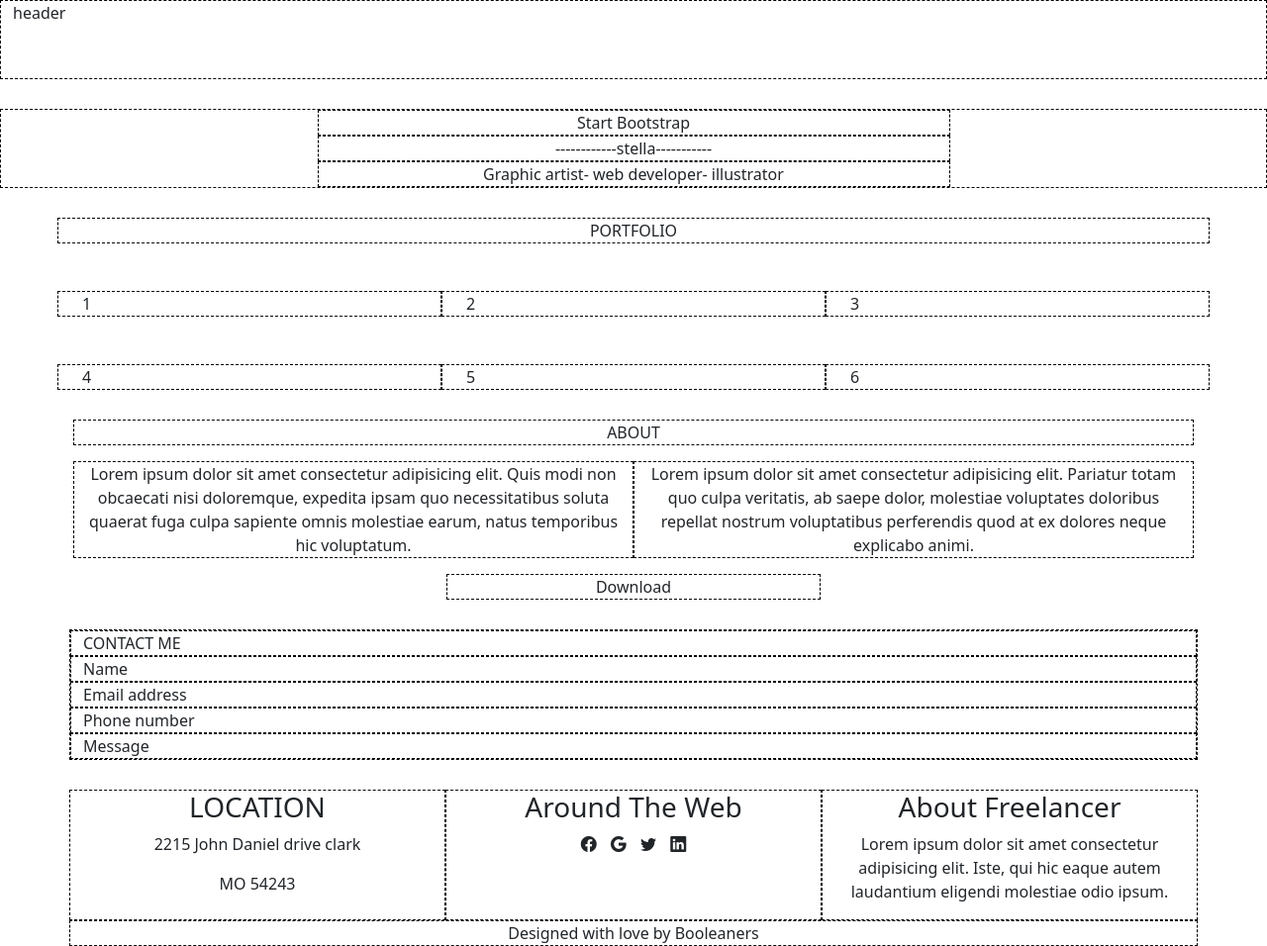
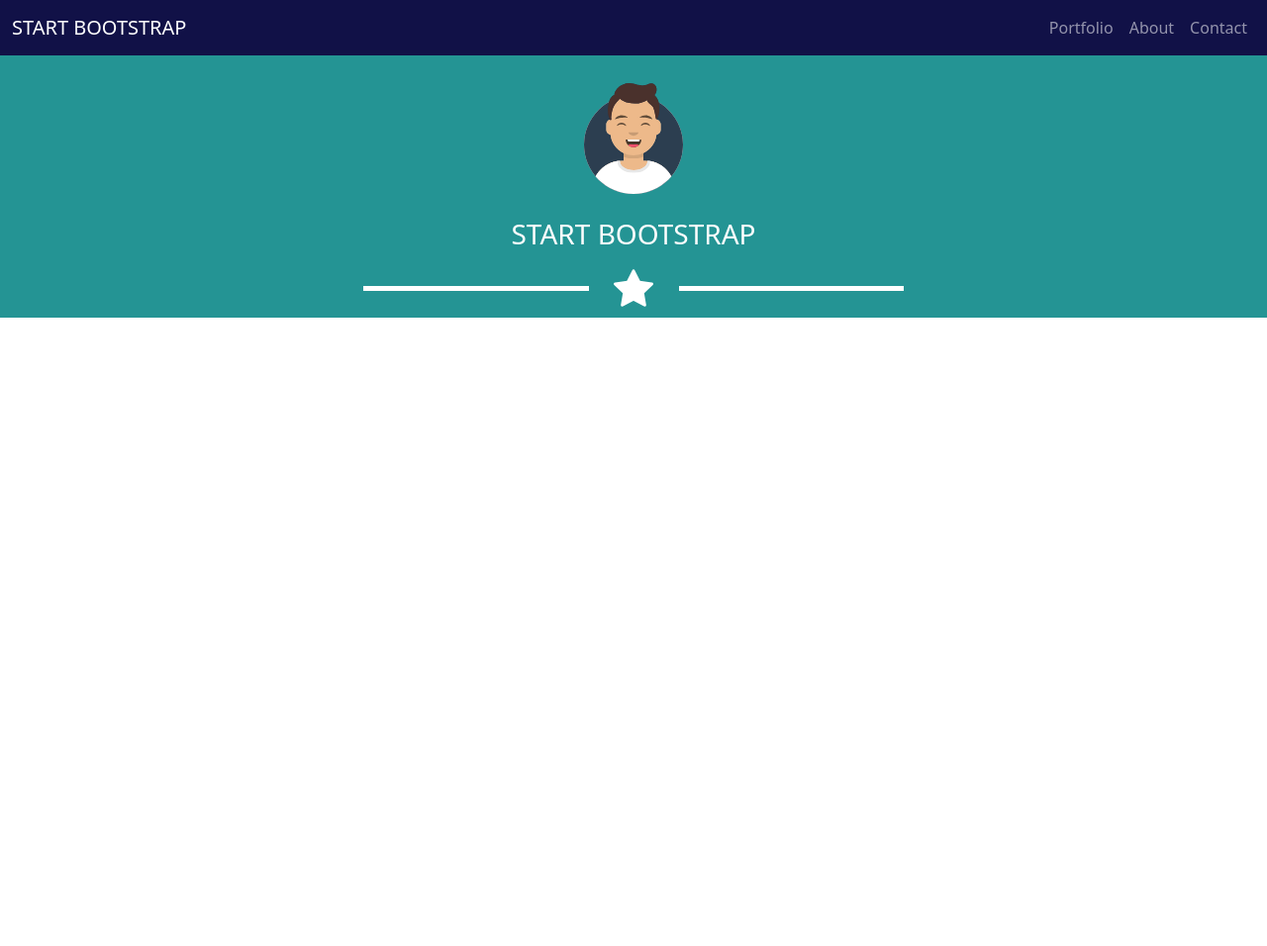
Before and after one commit to daniele-pipino/html-css-bootstrap-freelancer, a plain HTML site: page index.html in a window 1280 px wide. Shown: the whole page at 99% size. After the commit the page ends 800 px from the top, so only its background shows below. Drawn offline with nearby package versions, Linux system fonts and the light colour scheme.

Commit message:
Header completo

```diff
--- a/index.html
+++ b/index.html
@@ -10,94 +10,48 @@
     <title>Document</title>
 </head>
 <body>
-    <header class="container-fluid dashed">
-        header
-    </header>
-    <main>
-        <!-- jumbotron -->
-        <section id="jumbotron">
-            <div class="container-fluid dashed">
-                <div class="row">
-                    <div class="col-6 offset-3 dashed t-center">Start Bootstrap</div>
-                    <div class="col-6 offset-3 dashed t-center">------------stella-----------</div>
-                    <div class="col-6 offset-3 dashed t-center">Graphic artist- web developer- illustrator</div>
-                </div>
-            </div>
-        </section>
-        <!-- portfolio -->
-        <section id="portfolio">
-            <div class="container">
-                <div class="row g-5">
-                    <div class="col-12 t-center dashed">PORTFOLIO</div>
-                    <div class="col-12 col-md-6 col-lg-4 dashed">1</div>
-                    <div class="col-12 col-md-6 col-lg-4 dashed">2</div>
-                    <div class="col-12 col-md-6 col-lg-4 dashed">3</div>
-                    <div class="col-12 col-md-6 col-lg-4 dashed">4</div>
-                    <div class="col-12 col-md-6 col-lg-4 dashed">5</div>
-                    <div class="col-12 col-md-6 col-lg-4 dashed">6</div>
-                </div>
-            </div>
-        </section>
-
-        <!-- about section -->
-
-        <section class="about">
-            <div class="container">
-                <div class="row g-3">
-                    <div class="col-12 dashed t-center">
-                        ABOUT
-                    </div>
-                    <div class="col-12-sm col-md-6 dashed t-center">Lorem ipsum dolor sit amet consectetur adipisicing elit. Quis modi non obcaecati nisi doloremque, expedita ipsam quo necessitatibus soluta quaerat fuga culpa sapiente omnis molestiae earum, natus temporibus hic voluptatum.</div>
-                    <div class="col-12-sm col-md-6 dashed t-center">Lorem ipsum dolor sit amet consectetur adipisicing elit. Pariatur totam quo culpa veritatis, ab saepe dolor, molestiae voluptates doloribus repellat nostrum voluptatibus perferendis quod at ex dolores neque explicabo animi.</div>
-                    <div class="col-4 offset-4 t-center dashed">Download</div>
-                </div>
-            </div>
-        </section>
-        <!-- contact section -->
-        <section id="contact">
-            <div class="container dashed">
-                <div class="row ">
-                    <div class="col-12 dashed">CONTACT ME</div>
-                    <div class="col-12 dashed">Name</div>
-                    <div class="col-12 dashed">Email address</div>
-                    <div class="col-12  dashed">Phone number</div>
-                    <div class="col-12  dashed">Message</div>
-                </div>
-            </div>
-        </section>
-    </main>
-    <!-- footer -->
-    <footer>
-        <div class="container">
-            <div class="row ">
-                <div class="col-12-sm col-md-4 dashed t-center">
-                    <div class="location">
-                        <h3>LOCATION</h3>
-                        <p>2215 John Daniel drive clark</p>
-                        <p>MO 54243</p>
-                    </div>
-                </div>
-                <div class="col-12-sm col-md-4 dashed t-center">
-                    <div class="around-the-web ">
-                        <h3>Around The Web</h3>
-                        <i class="bi bi-facebook"></i>
-                        <i class="bi bi-google"></i>
-                        <i class="bi bi-twitter"></i>
-                        <i class="bi bi-linkedin"></i>
-
-                    </div>
-                </div>
-                <div class="col-12-sm col-md-4 dashed t-center">
-                    <div class="about-freelance">
-                        <h3>About Freelancer</h3>
-                        <p>Lorem ipsum dolor sit amet consectetur adipisicing elit. Iste, qui hic eaque autem laudantium eligendi molestiae odio ipsum.</p>
-                    </div>
-                </div>
-                <div class="col-12 dashed t-center">Designed with love by Booleaners</div>
-            </div>
+   <!-- header -->
+   <header>
+       <!-- nav -->
+    <nav class="navbar navbar-expand-md navbar-dark bg-blue">
+        <div class="container-fluid">
+          <a class="navbar-brand" href="#">START BOOTSTRAP</a>
+          <button class="navbar-toggler" type="button" data-bs-toggle="collapse" data-bs-target="#navbarNav" aria-controls="navbarNav" aria-expanded="false" aria-label="Toggle navigation">
+            <span class="navbar-toggler-icon"></span>
+          </button>
+          <div class="collapse navbar-collapse flex-grow-0" id="navbarNav">
+            <ul class="navbar-nav">
+              <li class="nav-item">
+                <a class="nav-link" aria-current="page" href="#">Portfolio</a>
+              </li>
+              <li class="nav-item">
+                <a class="nav-link" href="#">About</a>
+              </li>
+              <li class="nav-item">
+                <a class="nav-link" href="#">Contact</a>
+              </li>
+            </ul>
+          </div>
         </div>
-    </footer>
-
-
+      </nav>
+      <!-- jumbo section -->
+      <section id="jumbo" class="text-white pt-4 text-center bg-acqua">
+          <div class="container">
+              <div class="row">
+                  <div class="col-6 offset-3">
+                      <img src="./img/avatar.svg" alt="">
+                  </div>
+                  <div class="col-6 offset-3">
+                      <h1 class="mt-4 fs-3">START BOOTSTRAP</h1>
+                  </div>
+                  <div class="col-6 offset-3 d-flex align-items-center">
+                      <div class=" col-5 bg-body" style="height: 5px;"></div>
+                      <i class=" col-2 bi bi-star-fill fs-1"></i>
+                      <div class=" col-5 bg-body" style="height: 5px;"></div>
+                  </div>
+              </div>
+          </div>
+      </section>
+   </header>
 </body>
 </html>
--- a/style/style.css
+++ b/style/style.css
@@ -1,19 +1,11 @@
-header{
-    height: 80px;
+img{
+    width: 20%;
 }
 
-.dashed{
-    border: 1px dashed black;
+.bg-blue{
+    background-color: rgb(17, 17, 71);
 }
 
-.t-center{
-    text-align: center;
+.bg-acqua{
+    background-color: rgb(36, 148, 148);
 }
-
-section{
-    margin:30px 0;
-}
-
-i{
-    margin: 10px 5px;
-}
```
Also changed, not shown: img/avatar.svg (added), img/cabin.png (added), img/cake.png (added), img/circus.png (added), img/game.png (added), img/safe.png (added), img/submarine.png (added).
